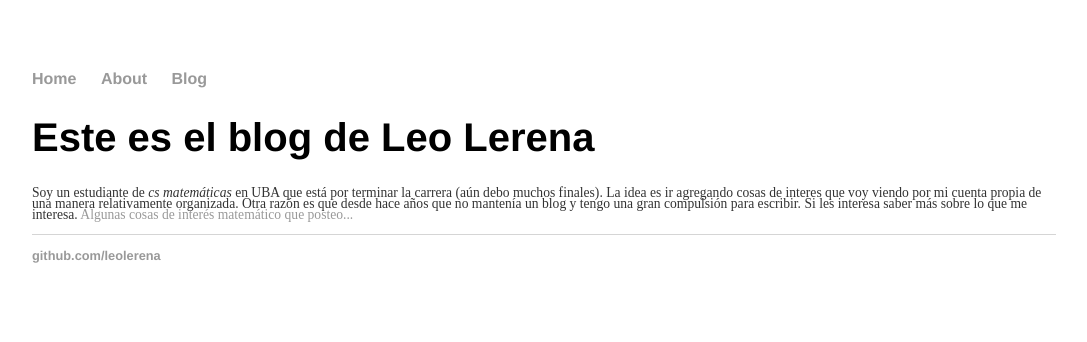
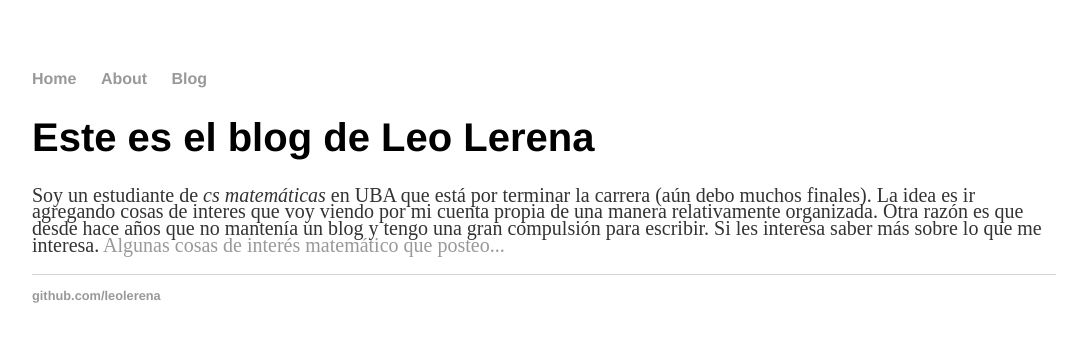
Before and after one commit to leolerena/leolerena.github.io, a Jekyll site: the page built from index.html, in a window 1280 px wide. Shown: the top 342 px of the page, without its empty margins (96-1183 px from the left). Built offline with Jekyll 4.4.1, drawn with Linux system fonts in a browser that asks for light colours.

Commit message:
Update main.css

```diff
--- a/css/main.css
+++ b/css/main.css
@@ -24,8 +24,8 @@ h1 {
     font-family:'Helvetica', 'Arial', 'Sans-Serif';
 }
 p {
-    font-size: .85em;
-    line-height: .84em;
+    font-size: 1.25em;
+    line-height: 0.84em;
     color: #333;
 }
 footer {
@@ -35,7 +35,7 @@ footer {
 
 ul.posts {
     margin: 50px auto 60px;
-    font-size: .85em;
+    font-size: 0.85em;
 }
 
 ul.posts li {
```
